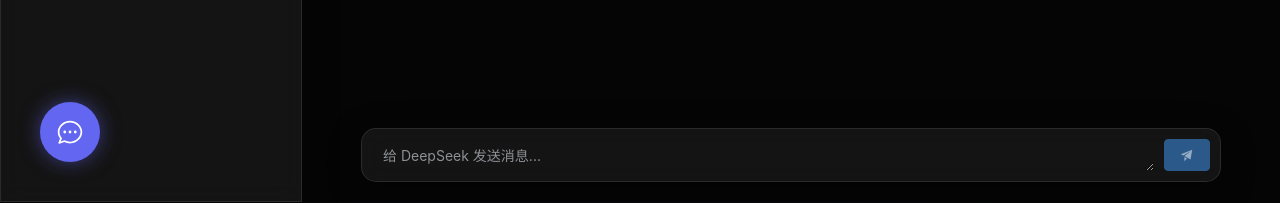
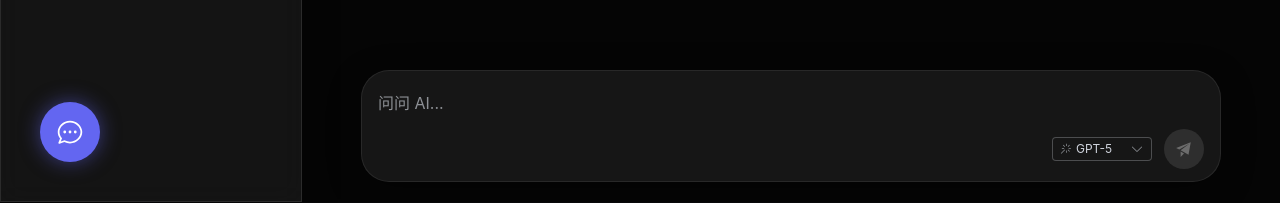
Before and after one commit to Munjie/munjie-vue3-web, a Vue app: page /ai-chat in a window 1280 px wide. Shown: the part 598-801 px from the top of the page. Built offline with nearby package versions, Linux system fonts and the light colour scheme.

Commit message:
feat# 更新代码

```diff
--- a/components.d.ts
+++ b/components.d.ts
@@ -20,9 +20,11 @@ declare module 'vue' {
     ElEmpty: typeof import('element-plus/es')['ElEmpty']
     ElIcon: typeof import('element-plus/es')['ElIcon']
     ElInput: typeof import('element-plus/es')['ElInput']
+    ElOption: typeof import('element-plus/es')['ElOption']
     ElPagination: typeof import('element-plus/es')['ElPagination']
     ElPopover: typeof import('element-plus/es')['ElPopover']
     ElRow: typeof import('element-plus/es')['ElRow']
+    ElSelect: typeof import('element-plus/es')['ElSelect']
     ElTag: typeof import('element-plus/es')['ElTag']
     MetaLogo: typeof import('./src/components/MetaLogo.vue')['default']
     PostCard: typeof import('./src/components/PostCard.vue')['default']
--- a/src/views/AiChatView.vue
+++ b/src/views/AiChatView.vue
@@ -2,7 +2,6 @@
     <div class="chat-container">
         <aside class="chat-sidebar glass-panel" :class="{ 'collapsed': !showSidebar }">
             <el-button class="new-chat-btn" @click="createNewChat" :icon="Plus">新对话</el-button>
-
             <div class="history-list">
                 <div
                     v-for="item in sessions"
@@ -26,13 +25,6 @@
                     <div class="message-content glass-panel">
                         <div class="text">
                             <MdPreview :modelValue="msg.content" theme="dark" />
-<!--                            <MdPreview-->
-<!--                                :modelValue="msg.content"-->
-<!--                                theme="dark"-->
-<!--                                :codeFoldable="true"-->
-<!--                                :showCodeRowNumber="true"-->
-<!--                                class="custom-md-preview"-->
-<!--                            />-->
                         </div>
                         <div class="message-actions" v-if="msg.role === 'assistant' && msg.content">
                             <el-icon class="copy-icon" @click="copyText(msg.content)"><DocumentCopy /></el-icon>
@@ -43,22 +35,51 @@
                     <div class="typing-indicator"><span>.</span><span>.</span><span>.</span></div>
                 </div>
             </div>
-
-            <div class="input-area glass-panel">
-                <el-input
+            <div class="input-area-container">
+                <div class="input-card glass-panel">
+                    <el-input
                         v-model="userInput"
                         type="textarea"
-                        :autosize="{ minRows: 1, maxRows: 5 }"
-                        placeholder="给 DeepSeek 发送消息..."
-                        @keyup.enter.prevent="sendMessage"
-                />
-                <el-button
-                        class="send-btn"
-                        type="primary"
-                        :disabled="!userInput || isTyping"
-                        @click="sendMessage"
-                        icon="Promotion"
-                />
+                        :autosize="{ minRows: 1, maxRows: 6 }"
+                        placeholder="问问 AI..."
+                        @keydown.enter.prevent="handleEnter"
+                        class="chat-textarea"
+                    />
+
+                    <div class="input-actions">
+                        <el-select
+                            v-model="selectedModel"
+                            size="small"
+                            class="gemini-selector"
+                            :teleported="true"
+                            placement="top-end"
+                        >
+                            <template #prefix>
+                                <el-icon class="model-icon"><MagicStick /></el-icon>
+                            </template>
+                            <el-option
+                                v-for="item in modelOptions"
+                                :key="item.value"
+                                :label="item.label"
+                                :value="item.value"
+                            >
+                                <div class="model-option">
+                                    <span class="label">{{ item.label }}</span>
+                                    <span class="desc">{{ item.desc }}</span>
+                                </div>
+                            </el-option>
+                        </el-select>
+
+                        <el-button
+                            class="gemini-send-btn"
+                            :disabled="!userInput || isTyping"
+                            @click="sendMessage"
+                            circle
+                        >
+                            <el-icon><Promotion /></el-icon>
+                        </el-button>
+                    </div>
+                </div>
             </div>
         </main>
     </div>
@@ -80,8 +101,18 @@ interface ChatSession {
 import { ref, onMounted, nextTick } from 'vue'
 import { MdPreview } from 'md-editor-v3'
 import { ElMessage, ElMessageBox } from 'element-plus'
-import { Plus, Cpu, User, DocumentCopy, Delete, ChatLineRound } from '@element-plus/icons-vue'
+import {Plus, Cpu, User, DocumentCopy, Delete, ChatLineRound, Promotion} from '@element-plus/icons-vue'
 
+
+
+// 模型选项配置
+const modelOptions = [
+    { label: 'GPT-5', value: 'gpt-5-nano', desc: '平衡性能与速度' },
+    { label: 'DeepSeek-R1', value: 'DeepSeek-R1-0528-Qwen3-8B', desc: '强大的通用能力' }
+]
+
+
+const selectedModel = ref<string>(modelOptions[0]?.value ?? '')
 // --- 状态定义 ---
 const STORAGE_KEY = 'nocturne_chat_history'
 const sessions = ref<ChatSession[]>([])
@@ -96,6 +127,13 @@ const currentSession = ref<ChatSession | null>(null)
 
 const baseURL = isDevelopment ? 'http://localhost:8090/blog/chat/completions' : '/api/chat/completions'
 
+
+const handleEnter = (e: KeyboardEvent) => {
+    // 如果是移动端，Enter 通常换行；PC 端 Enter 发送
+    if (window.innerWidth > 768 && !e.shiftKey) {
+        sendMessage()
+    }
+}
 // --- 核心：初始化加载 ---
 onMounted(() => {
     const saved = localStorage.getItem(STORAGE_KEY)
@@ -183,7 +221,7 @@ const sendMessage = async () => {
             method: 'POST',
             headers: { 'Content-Type': 'application/json' },
             body: JSON.stringify({
-                model: "DeepSeek-R1-0528-Qwen3-8B",
+                model: selectedModel.value,
                 stream: true,
                 messages: currentSession.value.messages.slice(0, -1)
             })
@@ -351,20 +389,6 @@ const fallbackCopy = (text: string) => {
   }
 }
 
-.input-area {
-  margin: 20px;
-  padding: 10px;
-  border-radius: 15px;
-  display: flex;
-  align-items: flex-end;
-  gap: 10px;
-  :deep(.el-textarea__inner) {
-    background: transparent !important;
-    box-shadow: none !important;
-    border: none !important;
-    color: white;
-  }
-}
 
 .typing-indicator span {
   animation: blink 1.4s infinite;
@@ -430,4 +454,126 @@ const fallbackCopy = (text: string) => {
         color: var(--accent-color) !important;
     }
 }
+
+.input-area-container {
+    padding: 0 20px 20px;
+    background: transparent;
+
+    @media (max-width: 768px) {
+        padding: 10px;
+        background: #151515; // 移动端吸底背景
+    }
+}
+
+.input-card {
+    max-width: 850px;
+    margin: 0 auto;
+    padding: 12px 16px;
+    border-radius: 28px; // 超大圆角
+    background: rgba(30, 30, 30, 0.7) !important;
+    border: 1px solid rgba(255, 255, 255, 0.08);
+    transition: border-color 0.3s;
+
+    &:focus-within {
+        border-color: rgba(99, 102, 241, 0.4);
+        background: rgba(35, 35, 35, 0.9) !important;
+    }
+}
+
+.chat-textarea {
+    :deep(.el-textarea__inner) {
+        background: transparent !important;
+        box-shadow: none !important;
+        border: none !important;
+        color: #ececec;
+        font-size: 16px;
+        padding: 8px 0;
+        line-height: 1.6;
+        resize: none;
+    }
+}
+
+/* -------------------
+   右下角操作区
+   ------------------- */
+.input-actions {
+    display: flex;
+    justify-content: flex-end; // 靠右对齐
+    align-items: center;
+    gap: 12px;
+    margin-top: 4px;
+}
+
+.gemini-selector {
+    /* 1. 给一个最小宽度，防止文字消失 */
+    min-width: 100px;
+    width: auto;
+
+    :deep(.el-input__wrapper) {
+        background-color: rgba(255, 255, 255, 0.07) !important;
+        box-shadow: none !important;
+        border-radius: 20px !important;
+        padding: 4px 12px !important;
+        border: 1px solid rgba(255, 255, 255, 0.1);
+
+        /* 2. 确保选中的内容颜色可见 */
+        .el-input__inner {
+            color: #bbbbbb !important; /* 浅灰色文字 */
+            font-size: 13px;
+            font-weight: 500;
+            text-align: left;
+            cursor: pointer;
+            /* 防止文字被裁切 */
+            height: 24px;
+            line-height: 24px;
+        }
+
+        /* 3. 调整图标位置 */
+        .el-input__prefix {
+            display: flex;
+            align-items: center;
+            .model-icon {
+                color: var(--accent-color);
+                margin-right: 2px;
+                font-size: 14px;
+            }
+        }
+
+        /* 4. 隐藏右侧的小箭头（Gemini 风格通常更简洁） */
+        /* 如果你想留着箭头，可以删掉下面这段 */
+        .el-input__suffix {
+            display: none;
+        }
+    }
+}
+/* 发送按钮样式 */
+.gemini-send-btn {
+    width: 40px;
+    height: 40px;
+    background: var(--accent-color) !important;
+    border: none !important;
+    color: white !important;
+    font-size: 18px;
+    transition: all 0.2s;
+
+    &:hover {
+        transform: scale(1.05);
+        box-shadow: 0 0 15px rgba(99, 102, 241, 0.4);
+    }
+
+    &:disabled {
+        background: rgba(255, 255, 255, 0.1) !important;
+        color: rgba(255, 255, 255, 0.3) !important;
+    }
+}
+
+/* 下拉菜单样式定制 */
+.model-option {
+    display: flex;
+    flex-direction: column;
+    padding: 4px 0;
+
+    .label { font-weight: bold; font-size: 14px; }
+    .desc { font-size: 11px; color: #888; margin-top: 2px; }
+}
 </style>
```
